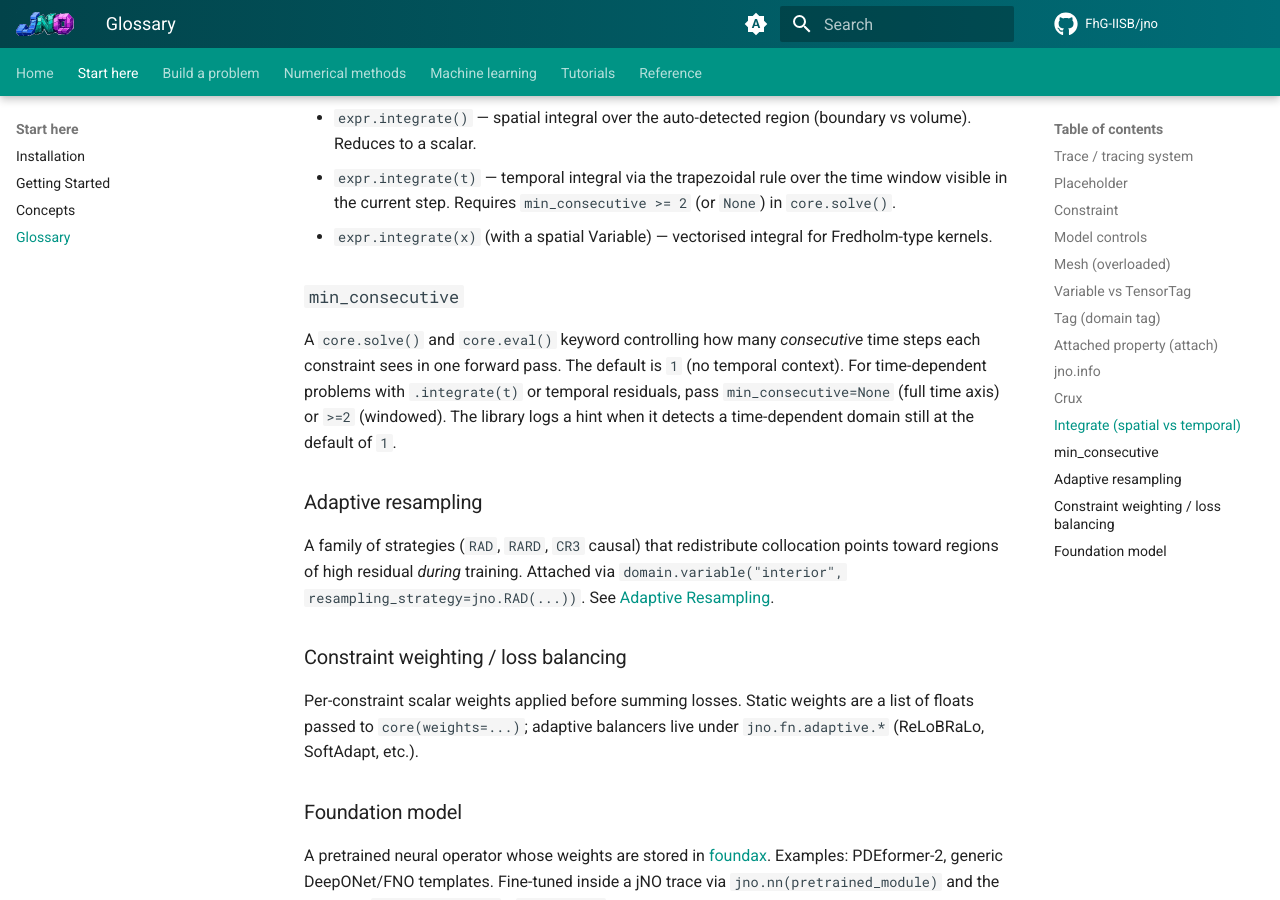
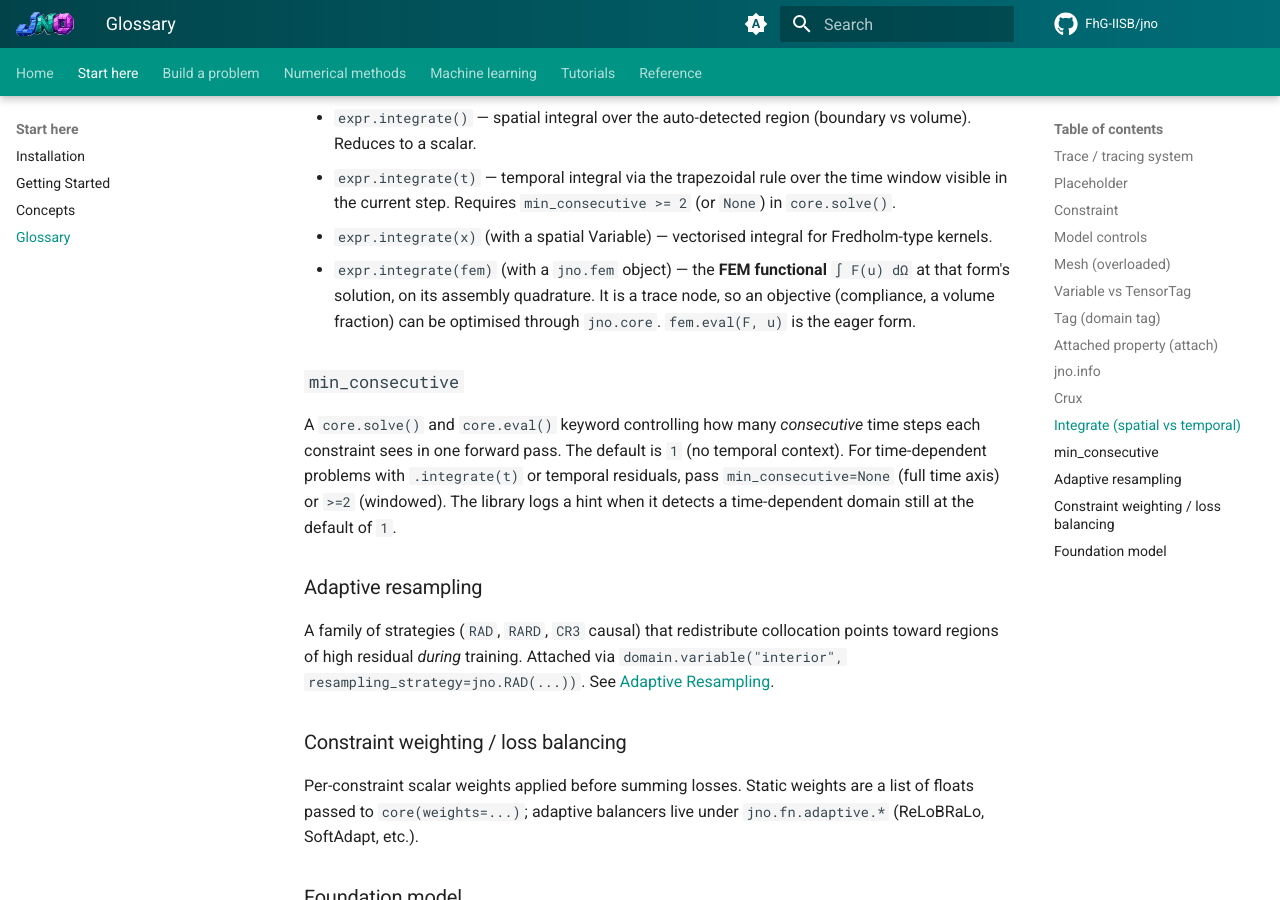
Before and after one commit to FhG-IISB/jNO, an MkDocs documentation site: the page built from docs/Glossary.md, in a window 1280 px wide and 900 px high, scrolled down 2473 px. Built offline with MkDocs 1.6.1 and Material for MkDocs 9.7.7, drawn with Linux system fonts in a browser that asks for light colours; comment, search, counter and statistics services are not loaded.

Commit message:
docs: FEM functionals in the glossary, limitations and llms-full; fix a link to the retired fem.md
- operations.md linked `fem.eval` to fem.md, which the docs rework (#123) split into docs/fem/*.md;
  it now points at the section in fem/boundary-conditions.md.
- Glossary "Integrate": `expr.integrate(fem)`, the FEM functional at a form's solution.
- fem/limitations.md: the functional's scope (steady, native Lagrange, whole volume or a tagged
  boundary; the `sum(fem.eval(F * phi, u))` equivalent elsewhere).
- llms-full.txt: `.integrate(fem)` and the eager `fem.eval(F, sol)`.

The eval section in fem/boundary-conditions.md also said a test-free term and a surface term are
both "refused by name" -- neither is any more; corrected with the section itself.

```diff
--- a/docs/Glossary.md
+++ b/docs/Glossary.md
@@ -119,6 +119,10 @@ function, optimiser state, and training history. The variable name
   `min_consecutive >= 2` (or `None`) in `core.solve()`.
 - `expr.integrate(x)` (with a spatial Variable) — vectorised integral
   for Fredholm-type kernels.
+- `expr.integrate(fem)` (with a `jno.fem` object) — the **FEM functional**
+  `∫ F(u) dΩ` at that form's solution, on its assembly quadrature. It is a
+  trace node, so an objective (compliance, a volume fraction) can be
+  optimised through `jno.core`. `fem.eval(F, u)` is the eager form.
 
 ### `min_consecutive`
 
--- a/docs/llms-full.txt
+++ b/docs/llms-full.txt
@@ -226,6 +226,8 @@ vol  = u.integrate()               # ∫_Ω u dV
 bnd  = u_b.integrate()             # ∮_∂Ω u ds
 heat = (u * v).integrate(ti)       # time-window integral (trapezoid)
 Ku   = (kernel(x, y) * u_of(y)).integrate(var=x)   # non-local / Fredholm — one value per point
+C    = inner(sig(u), eps(u)).integrate(fem)          # FEM functional ∫σ:ε dΩ at fem's solution — an objective node
+C0   = fem.eval(inner(sig(u), eps(u)), sol)          # the same integral, eager (test-free term -> scalar)
 
 xb, yb, _, nx, ny = d.variable("boundary", normals=True, split=True)
 flux = (u_b.x * nx + u_b.y * ny).integrate()       # ∮ ∂u/∂n ds — flux is written explicitly
```
Also changed, not shown: docs/fem/limitations.md (+1 -0 lines), docs/operations.md (+3 -2 lines).
